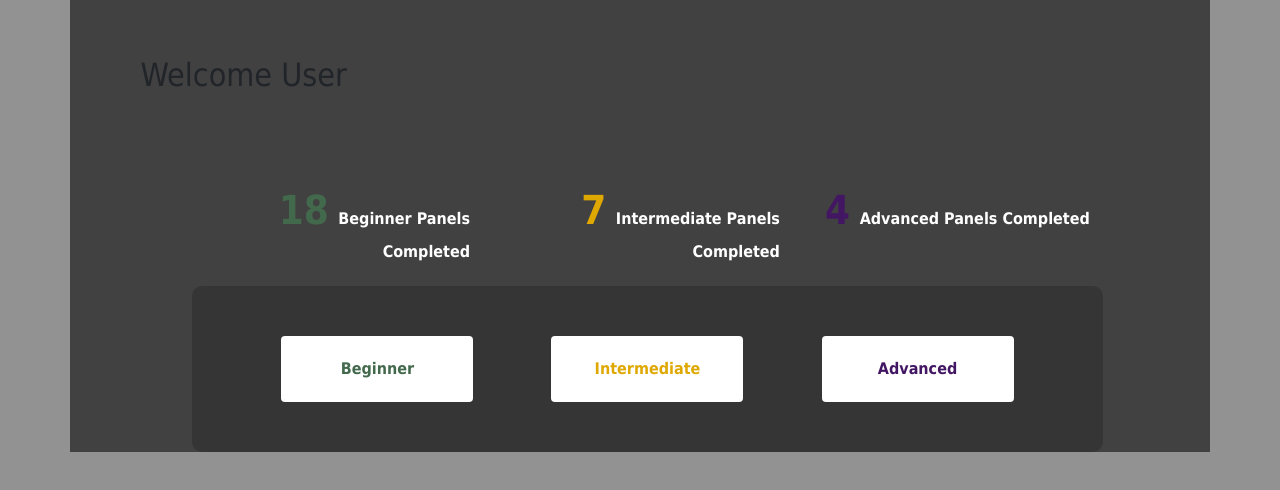
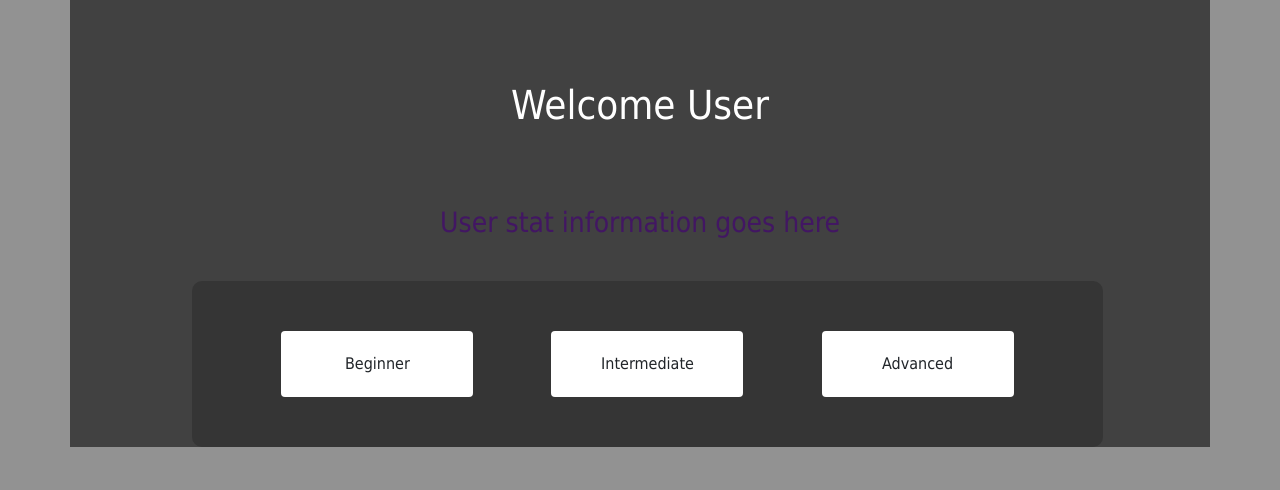
Before and after one commit to waceyts/CS4450AntiBuddies, a plain HTML site: page home.html in a window 1280 px wide. Drawn offline with nearby package versions, Linux system fonts and the light colour scheme.

Commit message:
Added some styling to homepage

```diff
--- a/home.css
+++ b/home.css
@@ -5,12 +5,20 @@ body {
     font-family: "segoe-ui", "open-sans", tahoma, arial;
     font-size: 16px;
   }
+h2 {
+  color: #fff;
+  margin: 25px auto 0;
+  text-align: center;
+  font-size: 40px;
+}
+h3 {
+  color: #421663;
+}
 
   .levels_btns {
       width: 80%;
       background-color: #ffff;
       padding: 20px;
-      font-weight: bold;
   }
 
   .row_btns {
@@ -22,39 +30,13 @@ body {
     margin-left: 0px !important;
   }
 
-  .stat_numbers {
-    font-weight: bold;
-    font-size: 40px;
-    padding-right: 5px;
-  }
-
-  .beginner {
-    color: #43694D;
-  }
-
-  .intermediate {
-    color: #DFA801;
-  }
-
-  .advanced {
-    color: #421663;
-  }
-
-  .stats {
-      display: inline-block;
-  }
-
-  .stat_txt {
-    color: white;
-    font-weight: bold;
-  }
-
   .cont {
     background-color: #414141;
   }
 
   .user-stats-row {
     padding: 2%;
+    padding-bottom: 3%;
   }
 
   .welcome-user-row {
--- a/home.html
+++ b/home.html
@@ -1,5 +1,3 @@
-<!--TODO: Make this cuter-->
-
 <!DOCTYPE html>
 <html>
     <head>
@@ -16,30 +14,19 @@
             </div>
             <div class="d-flex justify-content-center">
                 <div class="row user-stats-row">
-                    <div class="col-lg-4 text-right stats">
-                        <span class="stat_numbers beginner">18</span>
-                        <span class="stat_txt">Beginner Panels Completed</span>
-                    </div>
-                    <div class="col-lg-4 text-right stats">
-                        <span class="stat_numbers intermediate">7</span>
-                        <span class="stat_txt">Intermediate Panels Completed</span>
-                    </div>
-                    <div class="col-lg-4 text-right stats">
-                        <span class="stat_numbers advanced">4</span>
-                        <span class="stat_txt">Advanced Panels Completed</span>
-                    </div>
+                    <h3>User stat information goes here</h3>
                 </div>
             </div>
             <div class="d-flex justify-content-center">
                 <div class="row row_btns">
                     <div class="col-lg-4">
-                        <button type="button" class="btn levels_btns beginner">Beginner</button>
+                        <button type="button" class="btn levels_btns">Beginner</button>
                     </div>
                     <div class="col-lg-4">
-                        <button type="button" class="btn levels_btns intermediate">Intermediate</button>
+                        <button type="button" class="btn levels_btns">Intermediate</button>
                     </div>
                     <div class="col-lg-4">
-                        <button type="button" class="btn levels_btns advanced">Advanced</button>
+                        <button type="button" class="btn levels_btns">Advanced</button>
                     </div>
                 </div>
             </div>
```
